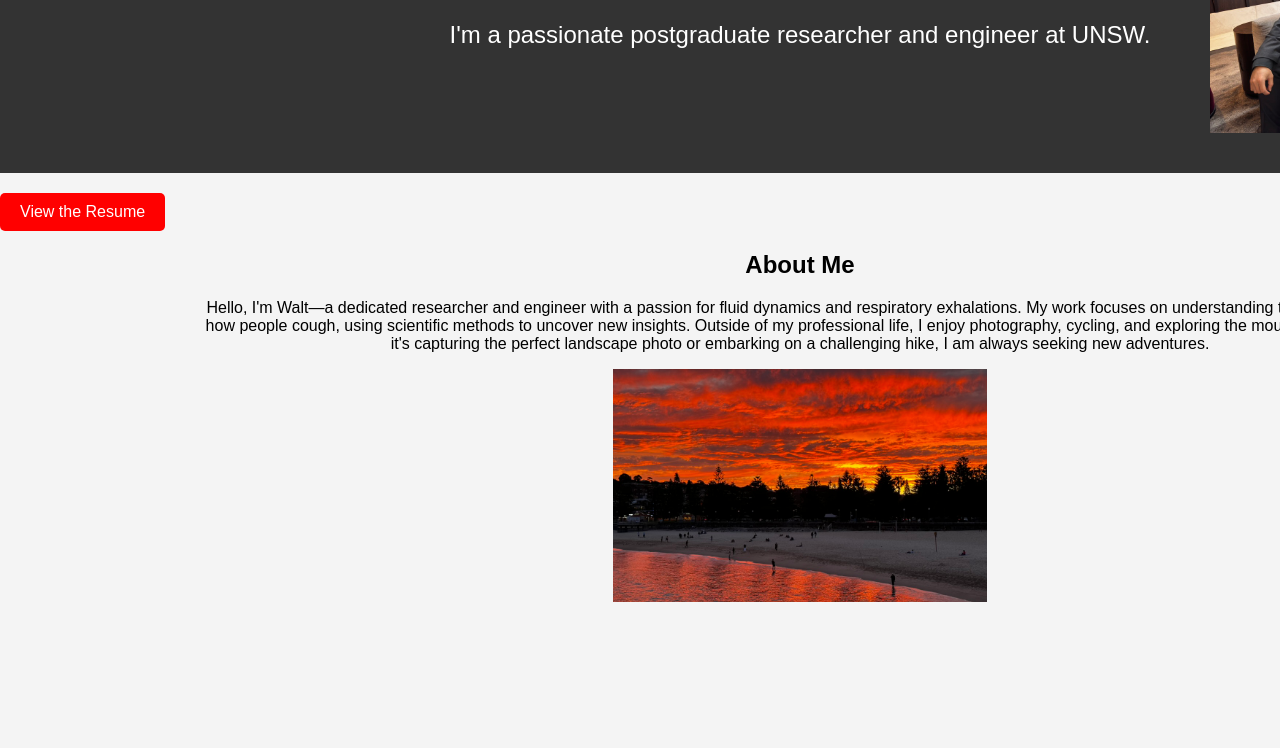
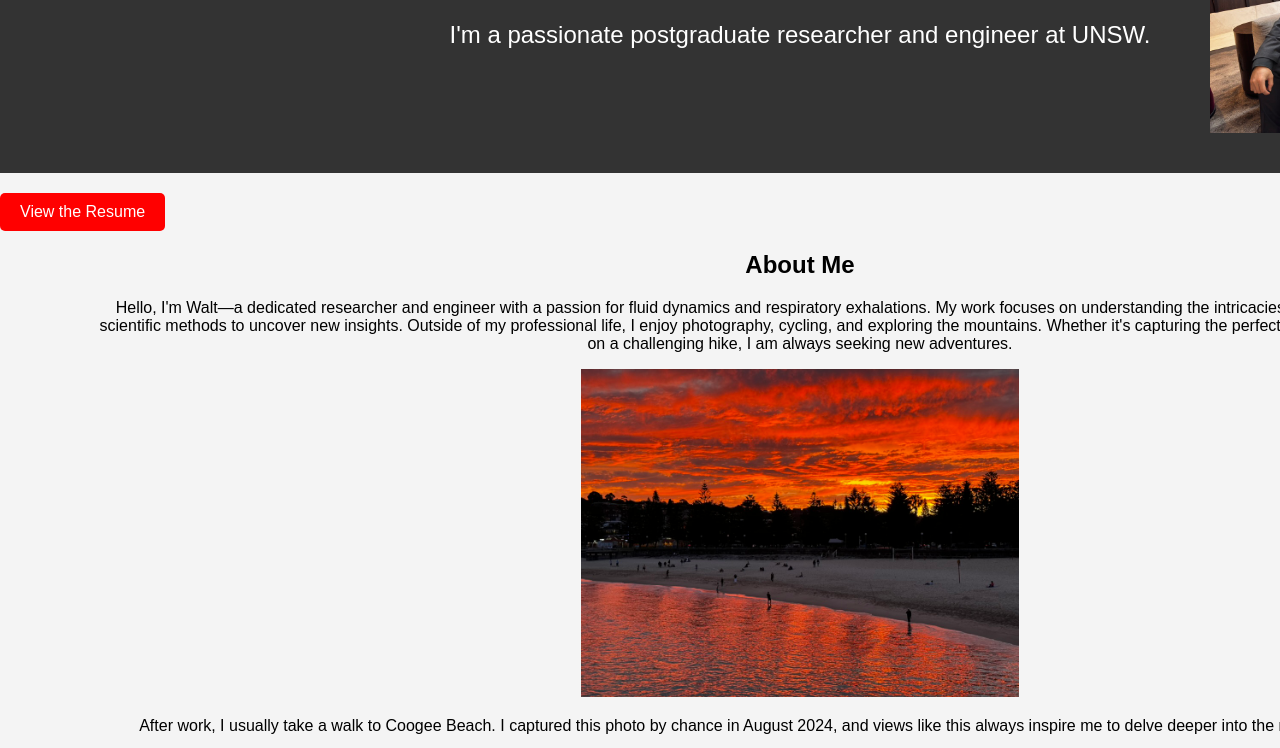
Before and after one commit to waltwaters/waltwaters.github.io, a plain HTML site: page index.html in a window 1280 px wide. Shown: the part 198-946 px from the top of the page. Before the commit the page ends 800 px from the top, so only its background shows below. Drawn offline with Linux system fonts and the light colour scheme.

Commit message:
updated resume and bottom wideth

```diff
--- a/styles.css
+++ b/styles.css
@@ -195,13 +195,13 @@ footer {
 /* Ensure the page has a fixed size */
 html, body {
     width: 1600px; /* Set your desired width */
-    height: 800px; /* Set your desired height */
+    height: auto; /* Set your desired height */
     overflow: auto; /* Allow scrolling */
 }
 
 /* Ensure the container takes the full size of the body */
 .container {
-    width: 100%;
+    width: 90%;
     height: 100%;
 }
 
@@ -210,7 +210,7 @@ html, body {
 
 /* Apply max-width to specific text elements */
 .hero-content, .about, .projects, .publications, .awards, .contact {
-    max-width: 1200px; /* Adjust the value as needed */
+    max-width: auto; /* Adjust the value as needed */
     margin: 0 auto;
     padding: 0 20px; /* Add some padding for better spacing */
 }
```
Also changed, not shown: 1 other file.
